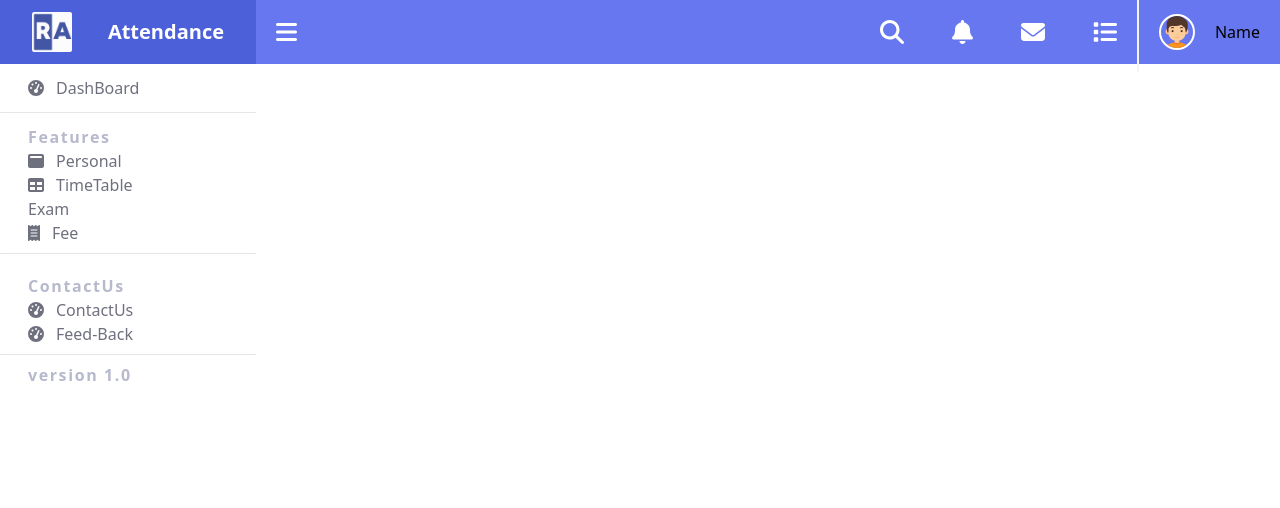
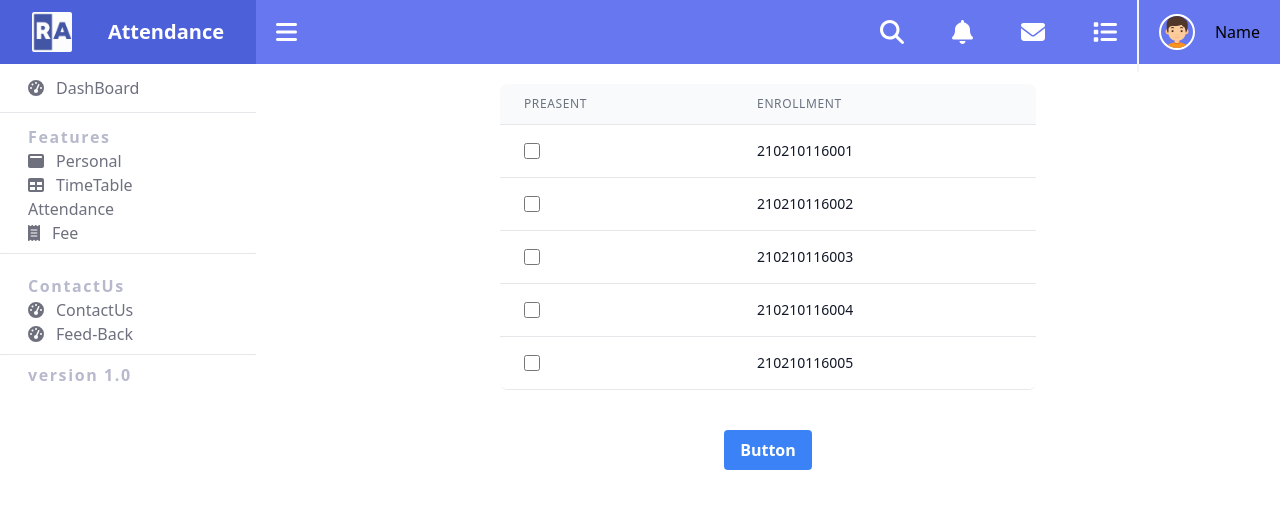
Before and after one commit to HarshDChaudhari/Advance-Attendance-System, a React (Create React App) app: page /attendance in a window 1280 px wide. Shown: the top 508 px of the page. Built offline with nearby package versions, Linux system fonts and the light colour scheme.

Commit message:
Attendance form

```diff
--- a/src/App.js
+++ b/src/App.js
@@ -16,6 +16,7 @@ import Sidebar from "./components/Sidebar/Sidebar";
 import Topbar from "./components/Topbar/Topbar";
 import Content from "./components/Content/Content";
 import Personal from "./components/Personal/Personal";
+import Attendance from "./components/Attendance/Attendance";
 
 
 function App() {
@@ -46,6 +47,13 @@ function App() {
                   login ? <Personal /> : <Navigate replace to={"/login"} />
                 }
               />
+              <Route
+                exact
+                path="/attendance"
+                element={
+                  login ? <Attendance /> : <Navigate replace to={"/login"} />
+                }
+              />
             </Routes>
             </div>
           </div>
--- /dev/null
+++ b/src/components/Attendance/Attendance.jsx
@@ -0,0 +1,63 @@
+import React from 'react';
+
+const Attendance = () => {
+  // Sample checkbox data
+  const checkboxes = [
+    { id: 1, name: '210210116001' },
+    { id: 2, name: '210210116002' },
+    { id: 3, name: '210210116003' },
+    { id: 4, name: '210210116004' },
+    { id: 5, name: '210210116005' },
+    // Add more checkbox objects as needed
+  ];
+
+  return (
+    <>
+    <div className="max-w-xl mx-auto p-5">
+      <form>
+        <div className="overflow-hidden border-b border-gray-200 rounded-lg">
+          <table className="min-w-full divide-y divide-gray-200">
+            <thead className="bg-gray-50">
+              <tr>
+                <th scope="col" className="px-6 py-3 text-left text-xs font-medium text-gray-500 uppercase tracking-wider">
+                  Preasent
+                </th>
+                <th scope="col" className="px-6 py-3 text-left text-xs font-medium text-gray-500 uppercase tracking-wider">
+                  Enrollment
+                </th>
+              </tr>
+            </thead>
+            <tbody className="bg-white divide-y divide-gray-200">
+              {checkboxes.map((checkbox) => (
+                  <tr key={checkbox.id}>
+                  <td className="px-6 py-4 whitespace-nowrap">
+                    <div className="flex items-center">
+                      <input
+                        id={`checkbox${checkbox.id}`}
+                        name={`checkbox${checkbox.id}`}
+                        type="checkbox"
+                        className="h-4 w-4 text-indigo-600 focus:ring-indigo-500 border-gray-300 rounded"
+                        />
+                    </div>
+                  </td>
+                  <td className="px-6 py-4 whitespace-nowrap">
+                    <div className="text-sm text-gray-900">{checkbox.name}</div>
+                  </td>
+                </tr>
+              ))}
+            </tbody>
+          </table>
+        </div>
+      </form>
+
+    </div>
+    <div className="flex items-center justify-center m-5">
+    <button class="bg-blue-500 hover:bg-blue-700 text-white font-bold py-2 px-4 rounded">
+  Button
+</button>
+    </div>
+              </>
+  );
+};
+
+export default Attendance;
--- a/src/components/Sidebar/Sidebar.jsx
+++ b/src/components/Sidebar/Sidebar.jsx
@@ -38,7 +38,9 @@ function Sidebar() {
                             </div>
                             <div className='flex items-center gap-3'>
                                 <FontAwesomeIcon icon={fas.faWpforms} />
-                                Exam
+                                <NavLink to="/attendance">
+                                    Attendance
+                                </NavLink>
                             </div>
                             <div className='flex items-center gap-3'>
                                 <FontAwesomeIcon icon={fas.faReceipt} />
```
